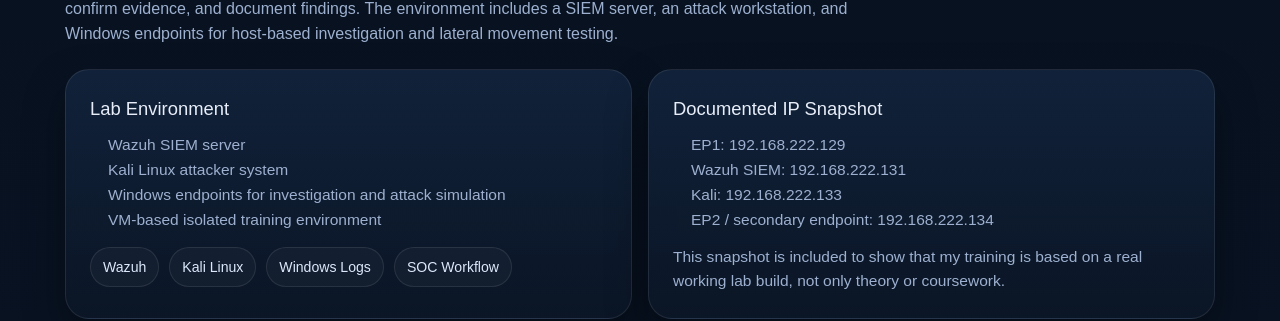
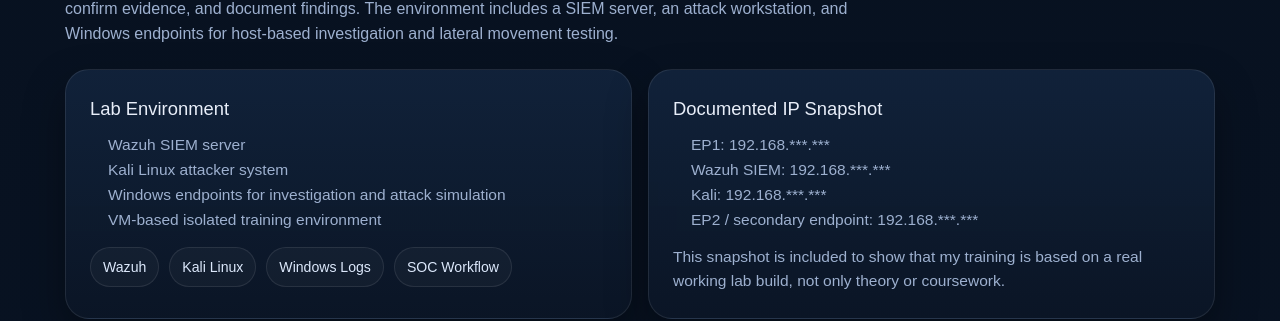
Before and after one commit to SchultzKyle001/soc-portfolio, a Next.js app: page / in a window 1280 px wide. Shown: the part 1317-1638 px from the top of the page. Built offline with nearby package versions, Linux system fonts and the light colour scheme.

Commit message:
Update page.tsx

```diff
--- a/app/page.tsx
+++ b/app/page.tsx
@@ -124,10 +124,10 @@
             <div className="panel">
               <h3>Documented IP Snapshot</h3>
               <ul className="tight">
-                <li>EP1: 192.168.222.129</li>
-                <li>Wazuh SIEM: 192.168.222.131</li>
-                <li>Kali: 192.168.222.133</li>
-                <li>EP2 / secondary endpoint: 192.168.222.134</li>
+                <li>EP1: 192.168.***.***</li>
+                <li>Wazuh SIEM: 192.168.***.***</li>
+                <li>Kali: 192.168.***.***</li>
+                <li>EP2 / secondary endpoint: 192.168.***.***</li>
               </ul>
               <p style={{ marginTop: "12px" }}>
                 This snapshot is included to show that my training is based on a
```
